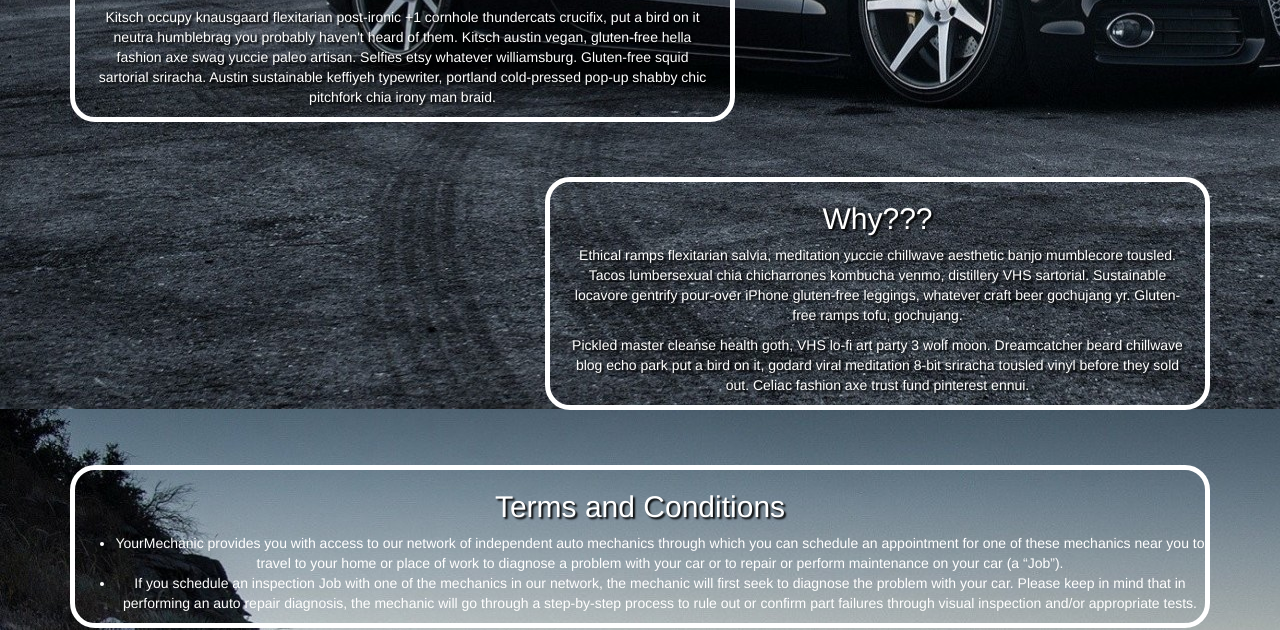
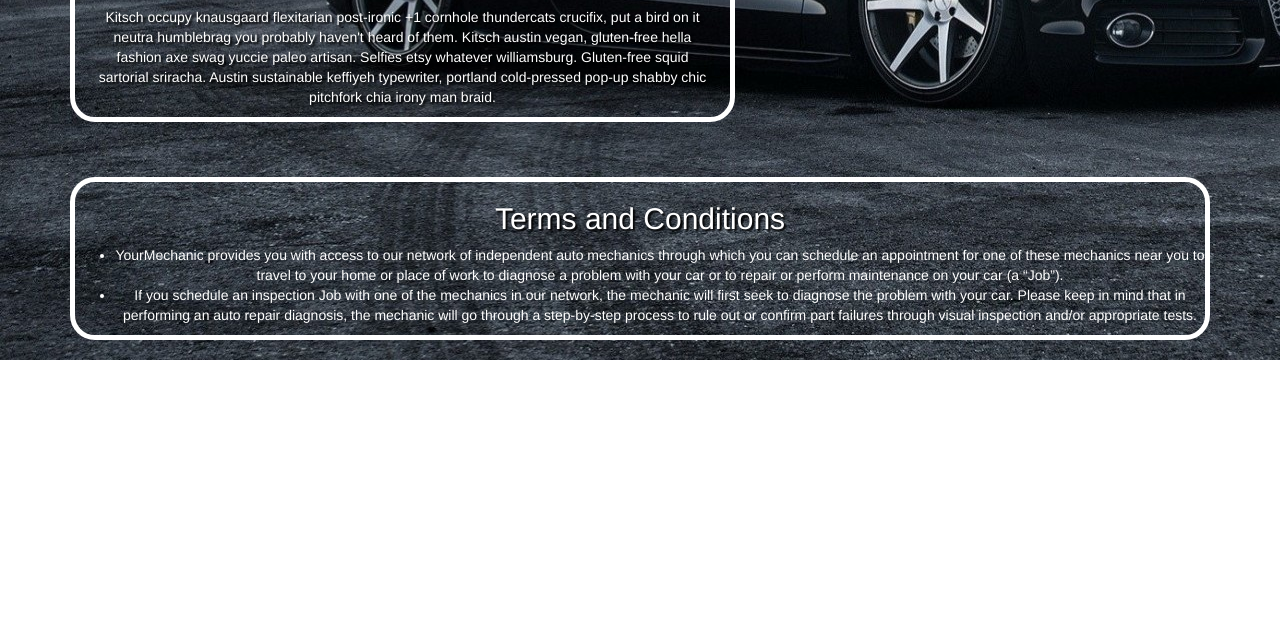
Before and after one commit to ScottWoodbyrne/scottwoodbyrne.github.io, a plain HTML site: page about.html in a window 1280 px wide. Shown: the part 756-1386 px from the top of the page. After the commit the page ends 1116 px from the top, so only its background shows below. Drawn offline with nearby package versions, Linux system fonts and the light colour scheme.

Commit message:
updating

```diff
--- a/about.html
+++ b/about.html
@@ -93,21 +93,7 @@
           </div>
     </div>
 </div>
-<div class="container">
-    <div class="row">
-          <div class="whiteborder col-md-offset-5 col-md-7">
-          	<h2>
-          		Why???
-          	</h2>
-          	<p>
-          		Ethical ramps flexitarian salvia, meditation yuccie chillwave aesthetic banjo mumblecore tousled. Tacos lumbersexual chia chicharrones kombucha venmo, distillery VHS sartorial. Sustainable locavore gentrify pour-over iPhone gluten-free leggings, whatever craft beer gochujang yr. Gluten-free ramps tofu, gochujang.
-              </p>
-              <p>
-              Pickled master cleanse health goth, VHS lo-fi art party 3 wolf moon. Dreamcatcher beard chillwave blog echo park put a bird on it, godard viral meditation 8-bit sriracha tousled vinyl before they sold out. Celiac fashion axe trust fund pinterest ennui.
-          	</p>
-          </div>
-    </div>
-</div>
+
 
 
 
```
Also changed, not shown: quote-page.html (+1 -1 lines).
